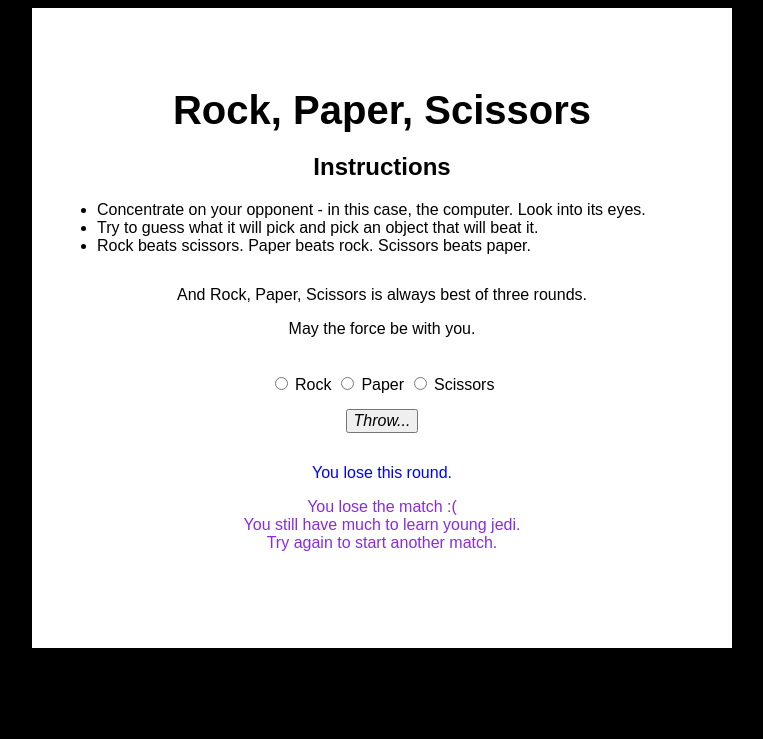
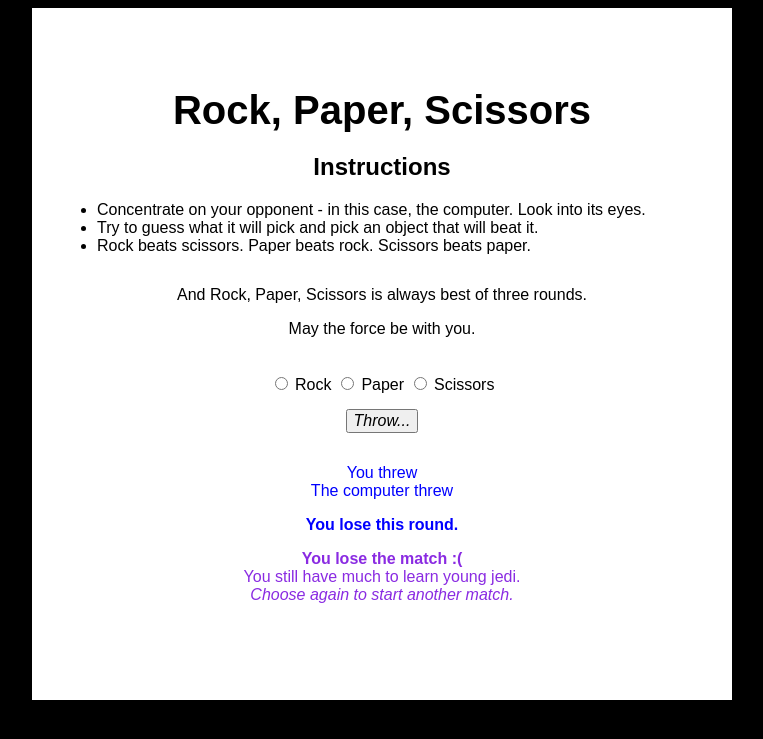
Before and after one commit to Matt49/e2, a PHP site: page /index.php in a window 1280 px wide. Shown: the top 739 px of the page, without its empty margins (258-1021 px from the left). Run offline with PHP 8.4, Linux system fonts and the light colour scheme; the visitor is signed in with stand-in values (Sample User, id 1).

Commit message:
Revised and Styled Text on index

```diff
--- a/p3/index.php
+++ b/p3/index.php
@@ -39,13 +39,14 @@
 
         <div class="round">
                 <?php if ($showResult) { ?>
-
+                        <p>You threw <?php echo($outcome['player']);?><br>
+                        The computer threw <?php echo($outcome['computer']);?></p>
                         <?php if ($outcome['outcome'] == 'tie') { ?>
-                                <p>It's a tie! Try again.</p>
+                                <p><span class="announce">It's a tie! </span>Try again.</p>
                         <?php } elseif ($outcome['outcome'] == 'win') {?>
-                                <p>You win this round! Way to go.</p>
+                                <p><span class="announce">You win this round!</span> Way to go.</p>
                         <?php } else {?>
-                                <p>You lose this round.<br>
+                                <p class="announce">You lose this round.</p>
                         <?php } ?>
                 <?php } ?>
         </div>
@@ -54,13 +55,13 @@
                 <?php if ($showWinner) { ?>
 
                         <?php if ($matchWinner == 'you') { ?>
-                                <p>You are the Match Winner.<br>
+                                <p><span class="announce">You are the Match Winner.</span><br>
                                 The force is strong in you.</p>
                                 <p>Choose your next throw to play another match.</p>
                         <?php } else {?>
-                                <p>You lose the match :( <br>
+                                <p><span class="announce">You lose the match :(</span><br>
                                 You still have much to learn young jedi.<br>
-                                Try again to start another match.</p>
+                                <span class="emphasis">Choose again to start another match.</span></p>
                         <?php } ?>
                 <?php } ?>
         </div>
--- a/p3/style.css
+++ b/p3/style.css
@@ -47,3 +47,11 @@ button {
 .match {
     color: blueviolet;
 }
+
+.announce {
+    font-weight: 900;
+}
+
+.emphasis {
+    font-style: italic;
+}
```
